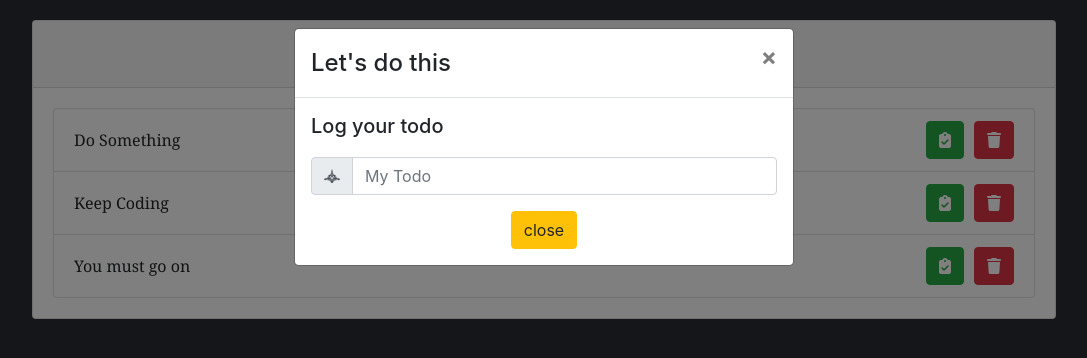
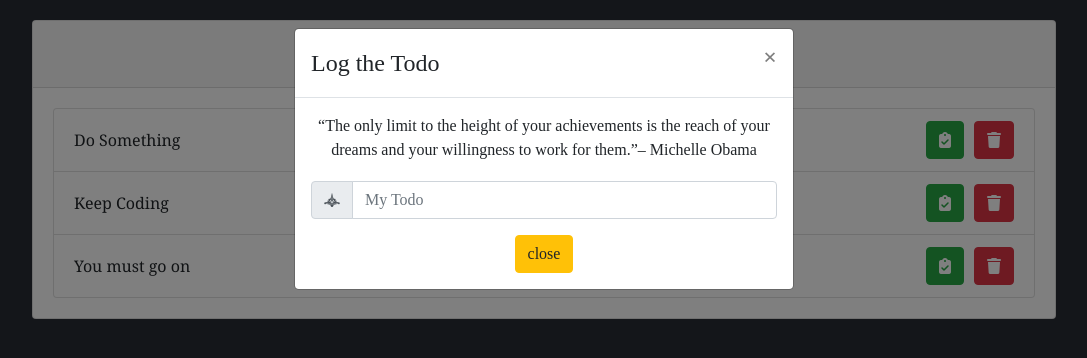
Before and after one commit to TidbitsJS/Redux-Todo, a React (Create React App) app: page / in a window 1280 px wide. Both pictures are taken after a click on the button "Add". Shown: the top 358 px of the page, without its empty margins (96-1183 px from the left). Built offline with nearby package versions, Linux system fonts and the light colour scheme.

Commit message:
font style

```diff
--- a/src/components/Todo.js
+++ b/src/components/Todo.js
@@ -13,6 +13,7 @@ class Todo extends Component {
             style={{
               display: "flex",
               justifyContent: "center",
+              alignItems: "end",
             }}
           >
             <h3>Daily Ikigai</h3>
--- a/src/components/TodoAdd.js
+++ b/src/components/TodoAdd.js
@@ -19,12 +19,16 @@ const TodoAdd = () => {
         onHide={handleClose}
         backdrop="static"
         keyboard={false}
+        style={{ fontFamily: "serif" }}
       >
         <Modal.Header closeButton>
-          <Modal.Title>Let's do this</Modal.Title>
+          <Modal.Title>Log the Todo</Modal.Title>
         </Modal.Header>
         <Modal.Body>
-          <h5 style={{ marginBottom: "1.2rem" }}>Log your todo </h5>
+          <p style={{ marginBottom: "1.2rem", textAlign: "center" }}>
+            “The only limit to the height of your achievements is the reach of
+            your dreams and your willingness to work for them.”– Michelle Obama
+          </p>
           <InputGroup className="mb-3">
             <InputGroup.Prepend>
               <InputGroup.Text id="basic-addon1">
```
